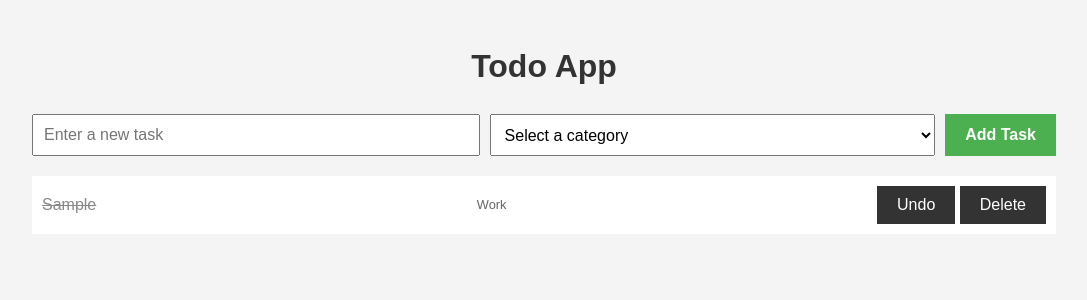
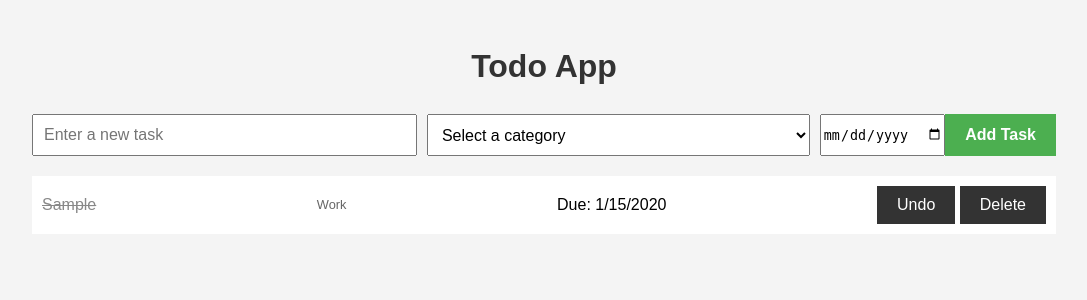
Before and after one commit to veeragoni/TaskMaster, a Flask app: page / in a window 1280 px wide. Shown: the top 300 px of the page, without its empty margins (96-1183 px from the left). Run offline with Flask 3, Linux system fonts and the light colour scheme; tables that the repository leaves empty hold one stand-in row (values such as "Sample post").

Commit message:
Agent step completed: Add due dates and reminders for tasks

```diff
--- a/main.py
+++ b/main.py
@@ -5,6 +5,7 @@ from models import db, Todo, CategoryEnum
 import logging
 from sqlalchemy import text, create_engine
 from sqlalchemy.exc import SQLAlchemyError
+from datetime import datetime
 
 app = Flask(__name__)
 app.config["SQLALCHEMY_DATABASE_URI"] = os.environ.get("DATABASE_URL")
@@ -31,7 +32,8 @@ def get_todos():
             'id': todo.id,
             'task': todo.task,
             'completed': todo.completed,
-            'category': todo.category.value if todo.category else 'No Category'
+            'category': todo.category.value if todo.category else 'No Category',
+            'due_date': todo.due_date.isoformat() if todo.due_date else None
         } for todo in todos]
         logger.info(f'Fetched todos: {todo_list}')
         return jsonify(todo_list)
@@ -45,16 +47,17 @@ def add_todo():
         data = request.json
         logger.info(f"Received data for new todo: {data}")
         category = CategoryEnum[data['category'].upper()]
-        logger.info(f"Converted category: {category}")
-        new_todo = Todo(task=data['task'], category=category)
+        due_date = datetime.fromisoformat(data['due_date']) if data.get('due_date') else None
+        new_todo = Todo(task=data['task'], category=category, due_date=due_date)
         db.session.add(new_todo)
         db.session.commit()
-        logger.info(f"New todo added: {new_todo.id}, {new_todo.task}, {new_todo.category}")
+        logger.info(f"New todo added: {new_todo.id}, {new_todo.task}, {new_todo.category}, {new_todo.due_date}")
         return jsonify({
             "id": new_todo.id,
             "task": new_todo.task,
             "completed": new_todo.completed,
-            "category": new_todo.category.value
+            "category": new_todo.category.value,
+            "due_date": new_todo.due_date.isoformat() if new_todo.due_date else None
         }), 201
     except KeyError as ke:
         db.session.rollback()
@@ -63,7 +66,7 @@ def add_todo():
     except ValueError as ve:
         db.session.rollback()
         logger.error(f"ValueError in add_todo: {str(ve)}", exc_info=True)
-        return jsonify({"error": f"Invalid category value: {data.get('category', 'Not provided')}"}), 400
+        return jsonify({"error": f"Invalid value: {str(ve)}"}), 400
     except Exception as e:
         db.session.rollback()
         logger.error(f"Error adding todo: {str(e)}", exc_info=True)
@@ -81,13 +84,16 @@ def update_todo(todo_id):
             todo.completed = data['completed']
         if 'category' in data:
             todo.category = CategoryEnum[data['category'].upper()]
+        if 'due_date' in data:
+            todo.due_date = datetime.fromisoformat(data['due_date']) if data['due_date'] else None
         db.session.commit()
-        logger.info(f"Todo updated: {todo.id}, {todo.task}, {todo.completed}, {todo.category}")
+        logger.info(f"Todo updated: {todo.id}, {todo.task}, {todo.completed}, {todo.category}, {todo.due_date}")
         return jsonify({
             "id": todo.id,
             "task": todo.task,
             "completed": todo.completed,
-            "category": todo.category.value
+            "category": todo.category.value,
+            "due_date": todo.due_date.isoformat() if todo.due_date else None
         })
     except Exception as e:
         db.session.rollback()
--- a/models.py
+++ b/models.py
@@ -1,8 +1,9 @@
-from sqlalchemy import Integer, String, Boolean, Enum
+from sqlalchemy import Integer, String, Boolean, Enum, DateTime
 from sqlalchemy.orm import Mapped, mapped_column
 from flask_sqlalchemy import SQLAlchemy
 from sqlalchemy.orm import DeclarativeBase
 import enum
+from datetime import datetime
 
 class Base(DeclarativeBase):
     pass
@@ -21,3 +22,4 @@ class Todo(db.Model):
     task: Mapped[str] = mapped_column(String, nullable=False)
     completed: Mapped[bool] = mapped_column(Boolean, default=False)
     category: Mapped[CategoryEnum] = mapped_column(Enum(CategoryEnum), nullable=False, default=CategoryEnum.OTHER)
+    due_date: Mapped[datetime] = mapped_column(DateTime, nullable=True)
--- a/static/js/app.js
+++ b/static/js/app.js
@@ -2,6 +2,7 @@ document.addEventListener('DOMContentLoaded', () => {
     const todoForm = document.getElementById('todo-form');
     const todoInput = document.getElementById('todo-input');
     const categorySelect = document.getElementById('category-select');
+    const dueDateInput = document.getElementById('due-date-input');
     const todoList = document.getElementById('todo-list');
 
     console.log('DOM content loaded');
@@ -55,11 +56,14 @@ document.addEventListener('DOMContentLoaded', () => {
         li.dataset.id = todo.id;
         const taskText = todo.task || 'Unnamed Task';
         const categoryText = todo.category || 'No Category';
+        const dueDate = todo.due_date ? new Date(todo.due_date).toLocaleDateString() : 'No due date';
         console.log('Task text:', taskText);
         console.log('Category text:', categoryText);
+        console.log('Due date:', dueDate);
         li.innerHTML = `
             <span class="${todo.completed ? 'completed' : ''}">${taskText}</span>
             <span class="category">${categoryText}</span>
+            <span class="due-date">Due: ${dueDate}</span>
             <div>
                 <button class="toggle-btn">${todo.completed ? 'Undo' : 'Complete'}</button>
                 <button class="delete-btn">Delete</button>
@@ -126,12 +130,13 @@ document.addEventListener('DOMContentLoaded', () => {
         e.preventDefault();
         const task = todoInput.value.trim();
         const category = categorySelect.value;
-        console.log('Task:', task, 'Category:', category);
+        const dueDate = dueDateInput.value;
+        console.log('Task:', task, 'Category:', category, 'Due Date:', dueDate);
         if (task && category) {
             fetch('/api/todos', {
                 method: 'POST',
                 headers: { 'Content-Type': 'application/json' },
-                body: JSON.stringify({ task, category })
+                body: JSON.stringify({ task, category, due_date: dueDate })
             })
             .then(response => {
                 if (!response.ok) {
@@ -143,6 +148,7 @@ document.addEventListener('DOMContentLoaded', () => {
                 console.log('New todo added:', newTodo);
                 todoInput.value = '';
                 categorySelect.value = '';
+                dueDateInput.value = '';
                 const li = createTodoElement(newTodo);
                 todoList.appendChild(li);
             })
--- a/templates/index.html
+++ b/templates/index.html
@@ -14,6 +14,7 @@
             <select id="category-select" required>
                 <option value="">Select a category</option>
             </select>
+            <input type="date" id="due-date-input">
             <button type="submit">Add Task</button>
         </form>
         <ul id="todo-list"></ul>
```
Also changed, not shown: migrations/versions/6c036a960543_add_due_date_column_to_todo_table.py (added, +32 -0 lines), 1 other file.
